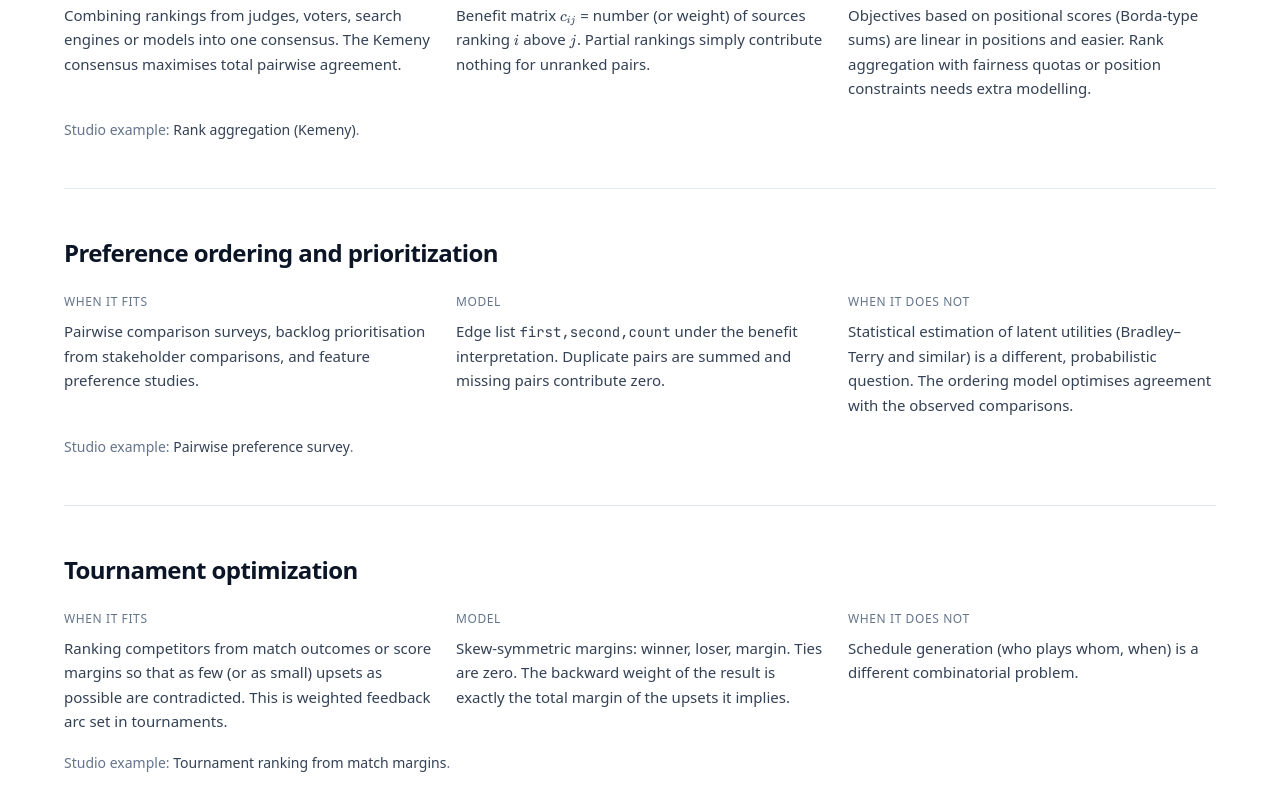
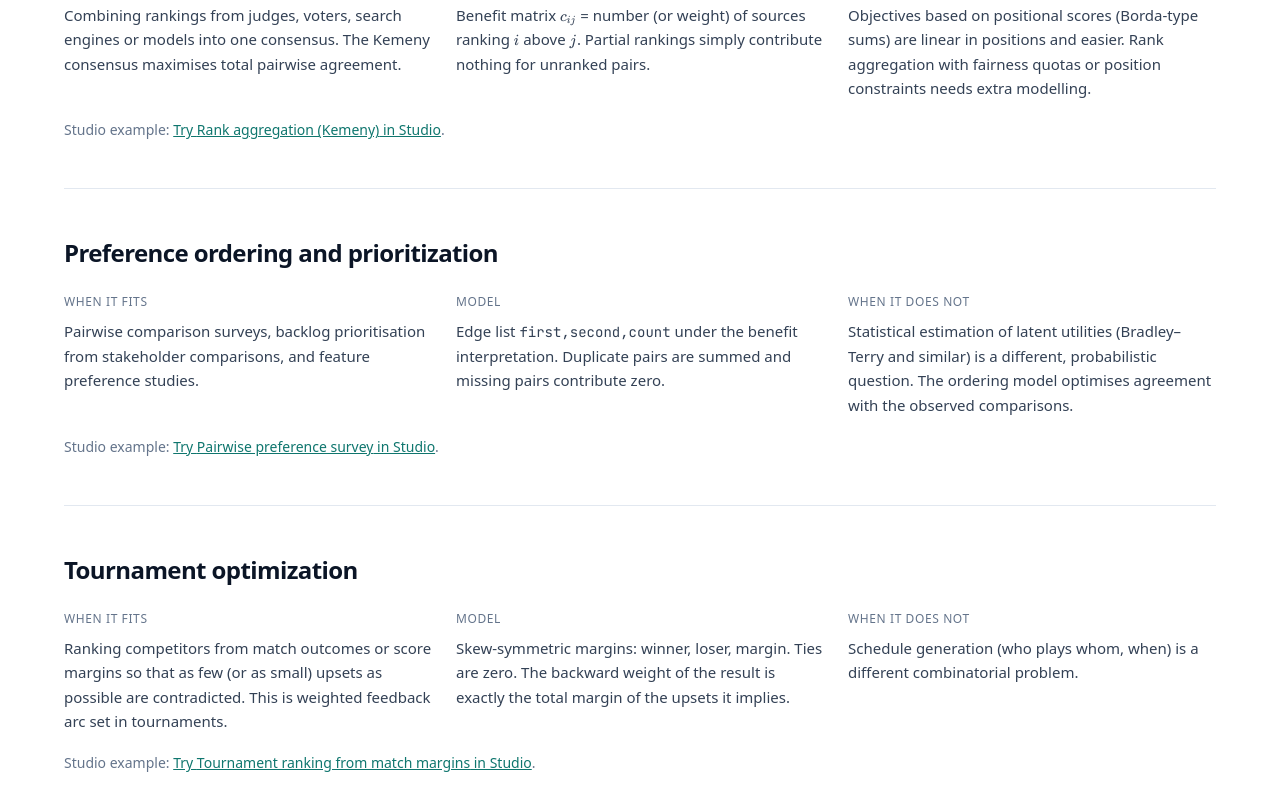
Before and after one commit to entropysherlock/westfall-optimization, a Next.js app in the folder website/: page /applications in a window 1280 px wide. Shown: the part 1800-2600 px from the top of the page. Built offline with nearby package versions, Linux system fonts and the light colour scheme; no server answers.

Commit message:
feat(site): link application examples directly into preloaded Studio

```diff
--- a/website/src/app/applications/page.tsx
+++ b/website/src/app/applications/page.tsx
@@ -1,7 +1,15 @@
 import { ButtonLink, Callout, PageHeader, Section } from "@/components/ui";
+import Link from "next/link";
 import { Tex } from "@/components/Tex";
 
 export const metadata = { title: "Applications", description: "Where weighted linear ordering applies (and where it does not): production sequencing, rank aggregation, tournaments, preference ordering and research." };
+
+const EXAMPLE_IDS: Record<string, string> = {
+  "Single-machine job sequencing": "sequencing",
+  "Rank aggregation (Kemeny)": "kemeny",
+  "Tournament ranking from match margins": "tournament",
+  "Pairwise preference survey": "survey",
+};
 
 function App({ id, title, fits, model, notFit, example }: { id: string; title: string; fits: React.ReactNode; model: React.ReactNode; notFit: React.ReactNode; example?: string }) {
   return (
@@ -12,7 +20,9 @@ function App({ id, title, fits, model, notFit, example }: { id: string; title: s
         <div><p className="label">Model</p><div className="mt-2 text-[15px] leading-relaxed text-fog-300">{model}</div></div>
         <div><p className="label">When it does not</p><div className="mt-2 text-[15px] leading-relaxed text-fog-300">{notFit}</div></div>
       </div>
-      {example && <p className="mt-5 text-sm text-fog-500">Studio example: <span className="font-medium text-fog-300">{example}</span>.</p>}
+      {example && <p className="mt-5 text-sm text-fog-500">Studio example: {EXAMPLE_IDS[example]
+        ? <Link href={`/studio/?example=${EXAMPLE_IDS[example]}`} className="font-medium text-accent-600 underline">Try {example} in Studio</Link>
+        : <span className="font-medium text-fog-300">{example}</span>}.</p>}
     </section>
   );
 }
```
